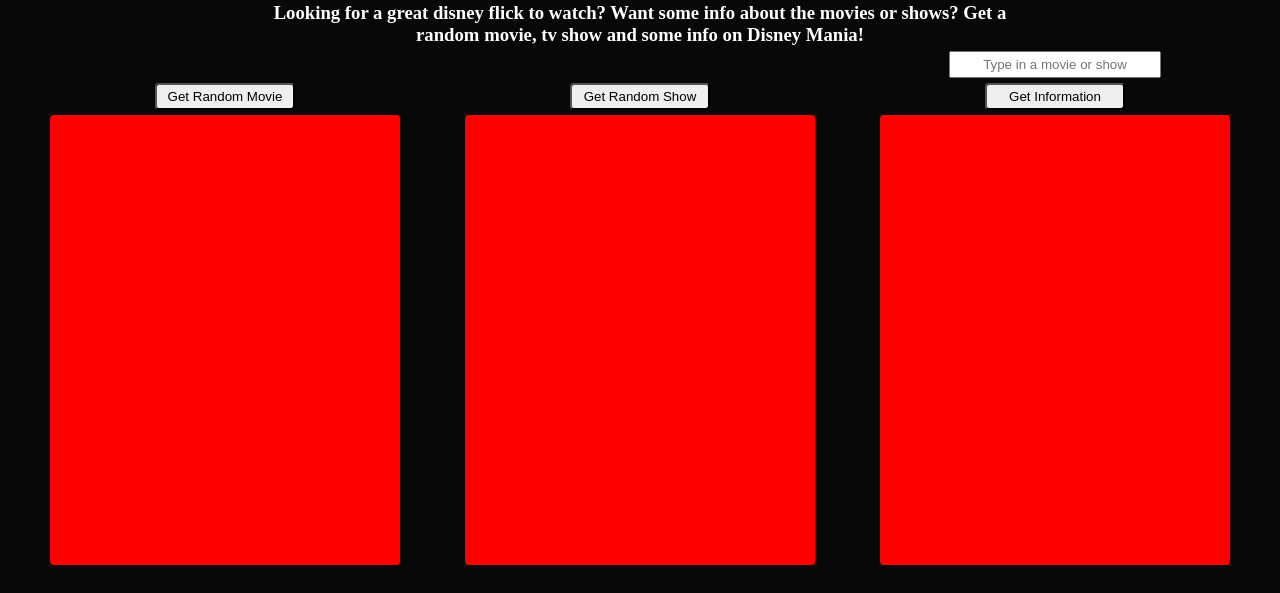
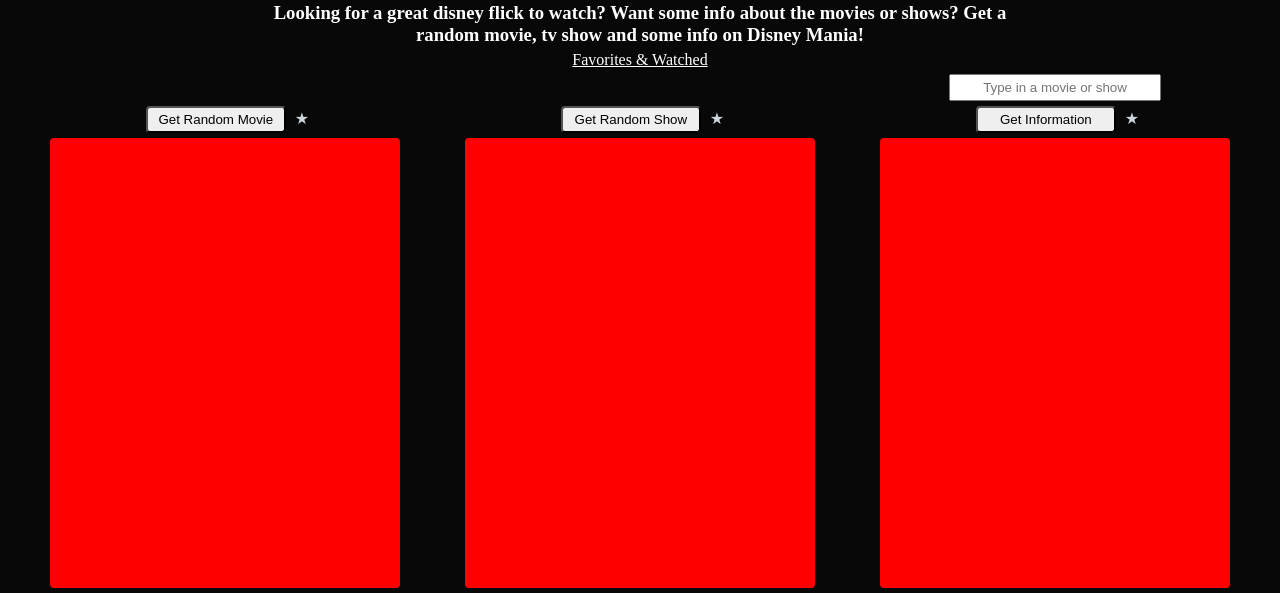
Before and after one commit to nath248/disney-mania, a plain HTML site: page index.html in a window 1280 px wide. Shown: the part 185-778 px from the top of the page. Drawn offline with nearby package versions, Linux system fonts and the light colour scheme; a web font is replaced by a local one.

Commit message:
added new page for favorites and watched titles

```diff
--- /dev/null
+++ b/fav-and-watched/styles.css
@@ -0,0 +1,66 @@
+/* Page Two */
+body{
+  margin: 0;
+  padding: 0;
+  background-color: rgb(8, 8, 8);
+  text-align: center;
+  color: white;
+  font-family: 'Almendra', serif;
+  display: flex;
+  flex-direction: column;
+  justify-content: center;
+  align-items: center;
+}
+
+nav{
+  margin: 0 auto;
+  }
+
+#header-img{
+  width: 100%;
+}
+
+ul {
+  margin: 0 auto;
+  margin-top: 5px;
+  padding: 0;
+  list-style: none;
+}
+
+li {
+  width: 100%;
+}
+
+a {
+  color: white;
+}
+
+main{
+  width: 100%;
+  margin: 0 auto;
+}
+
+.fave-watch {
+  width: 100%;
+  height: 450px;
+}
+
+.title-page-two {
+  margin: 0 40px;
+  text-align: left;
+  text-decoration: underline;
+}
+
+.list-bkg{
+  margin: 0 40px;
+  height: 350px;
+  border-radius: 4px;
+  background-color: red;
+}
+
+footer{
+  width: 100%;
+  height: 200px;
+  background-image: url(../imgs/footer-img2.png);
+  background-size: cover;
+}
--- a/index.html
+++ b/index.html
@@ -22,23 +22,29 @@
     <div id="short-description">
       <h3>Looking for a great disney flick to watch? Want some info about the movies or shows? Get a random movie, tv
         show and some info on Disney Mania!</h3>
+      <ul>
+        <li><a href="./fav-and-watched/index.html" target="_blank">Favorites & Watched</a></li>
+      </ul>
     </div>
   </header>
   <main>
     <section>
       <div class="indDiv no-input" id="random-movie">
-        <button id="random-movie-btn">Get Random Movie</button>
+        <button id="random-movie-btn">Get Random Movie</button> <span class="favorite-star-character"
+          id="star1">&#x2605;</span>
         <div class="apiDiv" id="movie"></div>
       </div>
       <div class="indDiv no-input" id="random-show">
-        <button id="random-show-btn">Get Random Show</button>
+        <button id="random-show-btn">Get Random Show</button> <span class="favorite-star-character"
+          id="star2">&#x2605;</span>
         <div class="apiDiv" id="show"></div>
       </div>
       <div class="indDiv" id="info">
         <form id="search-input">
           <input type="text" name="search" id="search" placeholder="Type in a movie or show">
           <br>
-          <button id="search-btn">Get Information</button>
+          <button id="search-btn">Get Information</button> <span class="favorite-star-character"
+            id="star3">&#x2605;</span>
           <div class="apiDiv" id="title"></div>
         </form>
       </div>
--- a/script.js
+++ b/script.js
@@ -297,3 +297,22 @@ function removeDivContents() {
   showDiv.innerHTML = "";
   titleDiv.innerHTML = "";
 }
+
+// Favorites
+// https://medium.com/the-web-tub/tutorial-lets-make-a-favorite-star-button-in-javascript-using-the-web-components-api-e0899cbfa4fd
+
+const star1 = document.querySelector("#star1");
+const star2 = document.querySelector("#star2");
+const star3 = document.querySelector("#star3");
+
+star1.addEventListener("click", () => {
+  star1.style.color = "#ffac33";
+})
+
+star2.addEventListener("click", () => {
+  star2.style.color = "#ffac33";
+})
+
+star3.addEventListener("click", () => {
+  star3.style.color = "#ffac33";
+})
--- a/styles.css
+++ b/styles.css
@@ -34,6 +34,21 @@ section {
 h3{
   margin: 0 auto;
   width: 60%;
+}
+
+ul {
+  margin: 0 auto;
+  margin-top: 5px;
+  padding: 0;
+  list-style: none;
+}
+
+li {
+  width: 100%;
+}
+
+a {
+  color: white;
 }
 
 .indDiv{
@@ -127,3 +142,27 @@ footer{
    font-size: 16px;
   }
 }
+
+/* Favorites
+https://medium.com/the-web-tub/tutorial-lets-make-a-favorite-star-button-in-javascript-using-the-web-components-api-e0899cbfa4fd */
+.favorite-star-character{
+  color: #ccd6dd;
+  cursor: pointer;
+  display: inline-block;
+
+  transform: scale3d(1.0, 1.0, 1.0);
+  -webkit-transform: scale3d(1.0, 1.0, 1.0);
+  -moz-transform: scale3d(1.0, 1.0, 1.0);
+}
+
+.favorite-star-character:active {
+  color: #ffac33;
+
+  -webkit-animation: favorite-star-bounce 0.3s ease-in-out;
+  -moz-animation: favorite-star-bounce 0.3s ease-in-out;
+  animation: favorite-star-bounce 0.3s ease-in-out;
+}
+
+.favorite-star-character:hover {
+  color: #ffac33;
+}
```
Also changed, not shown: fav-and-watched/index.html (added, +58 -0 lines), 1 other file.
